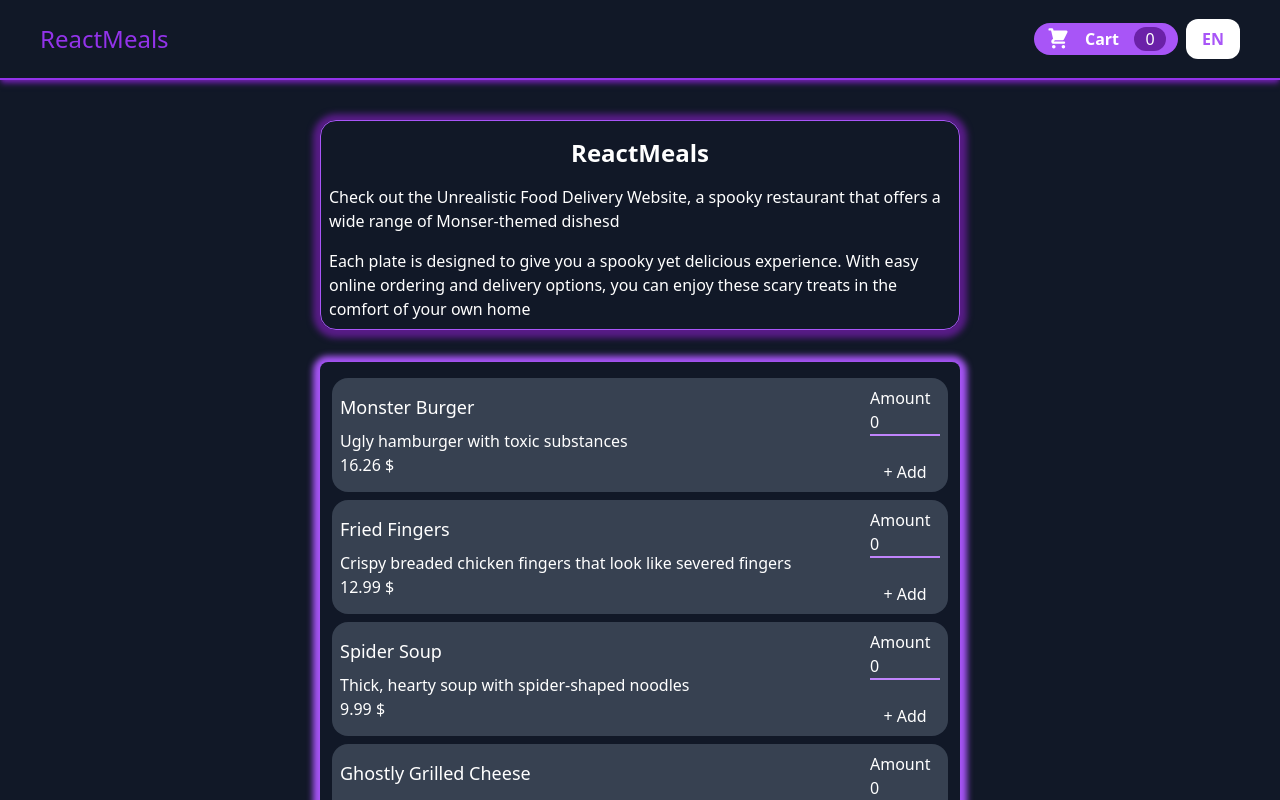
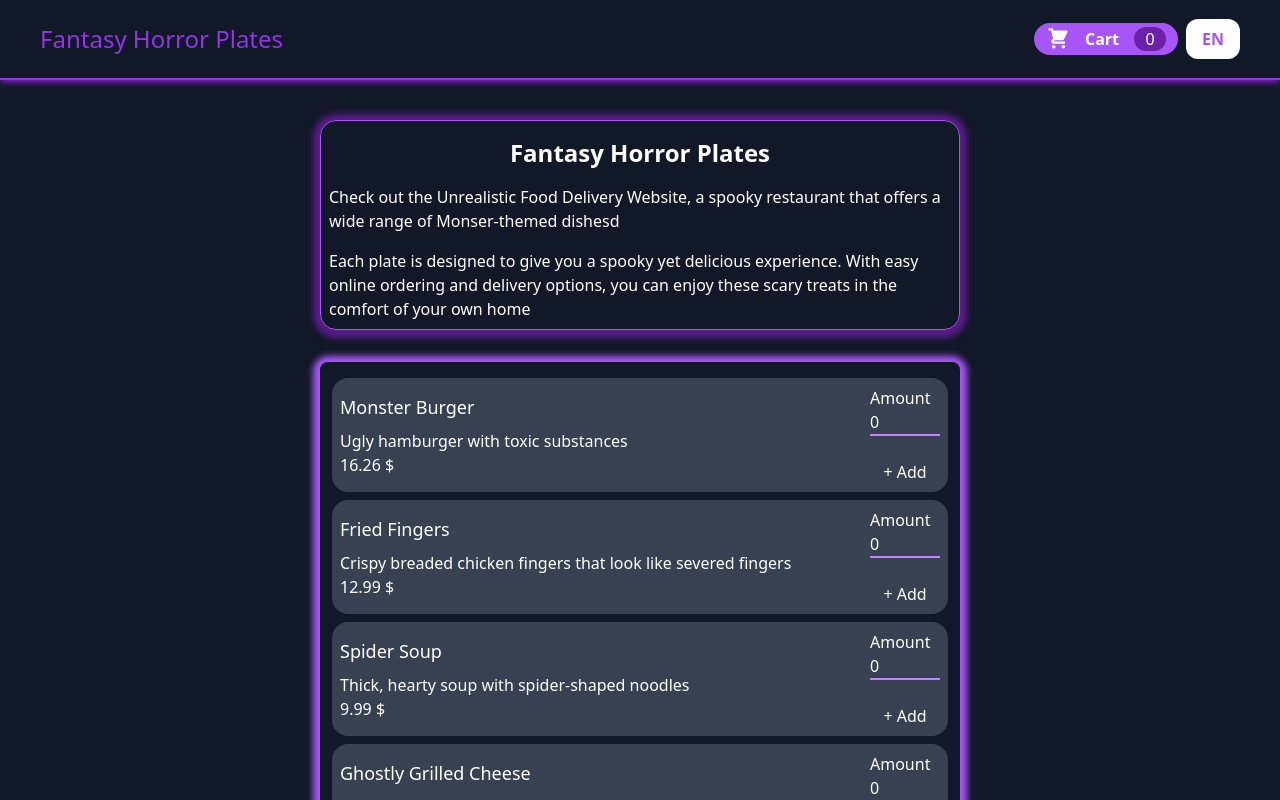
Before and after one commit to Luca-Pulina/Food-order-react-reference, a React (Vite) app: page / in a window 1280 px wide. Built offline with nearby package versions, Linux system fonts and the light colour scheme; data requests are answered from the project's data file.

Commit message:
fix: app_title i18n

```diff
--- a/src/locales/en.js
+++ b/src/locales/en.js
@@ -2,7 +2,7 @@ export default {
     translation: {
         ADD: "Add",
         AMOUNT: "Amount",
-        APP_TITLE: "ReactMeals",
+        APP_TITLE: "Fantasy Horror Plates",
         CANCEL: "Cancel",
         CAP: "Postal Code",
         CART: "Cart",
--- a/src/locales/it.js
+++ b/src/locales/it.js
@@ -2,7 +2,7 @@ export default {
     translation: {
         ADD: "Aggiungi",
         AMOUNT: "Qtà",
-        APP_TITLE: "ReactMeals",
+        APP_TITLE: "Fantasy Horror Plates",
         CANCEL: "Annulla",
         CAP: "Cap",
         CART: "Carrello",
```
